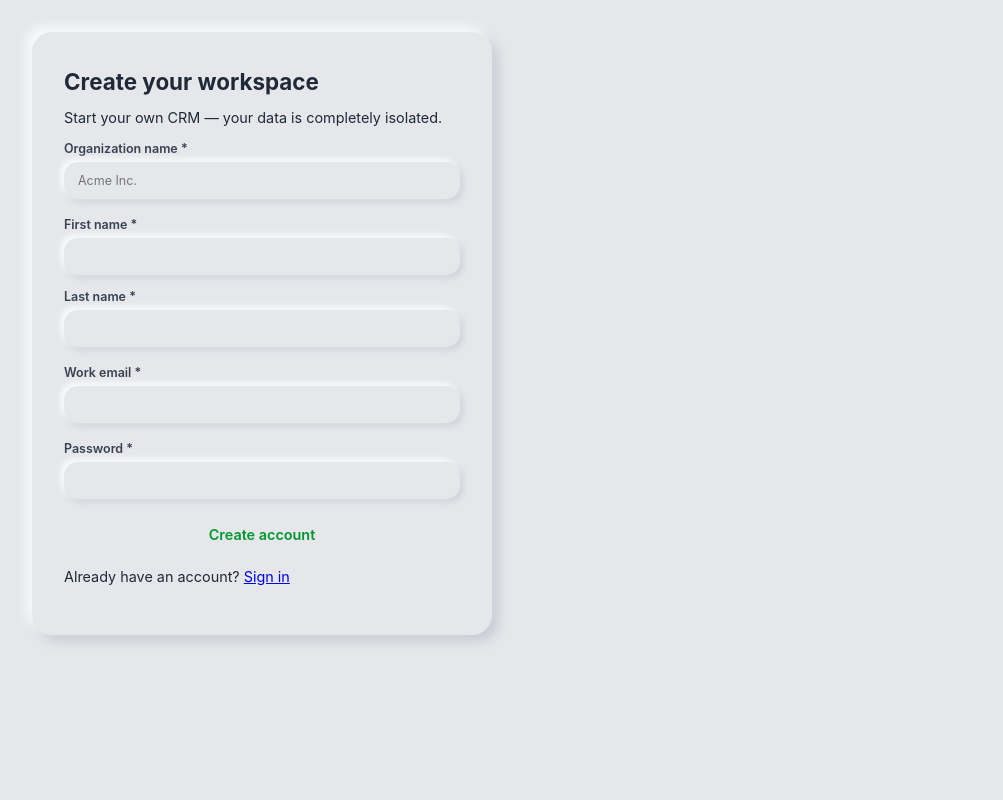
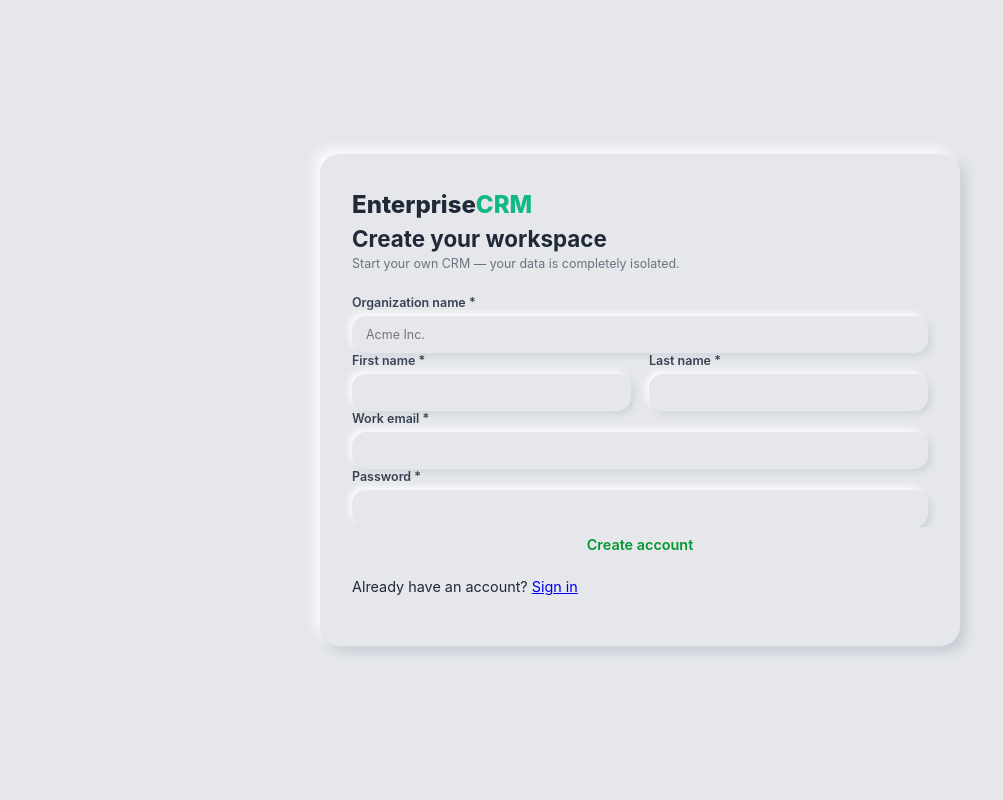
Before and after one commit to BigSmoke4/CRM, an ASP.NET Core app: template src/Crm.Web/Views/Account/Register.cshtml in a window 1280 px wide. Shown: the whole page, without its empty margins (0-1003 px from the left). Run offline with ASP.NET Core 8, Linux system fonts and the light colour scheme; the template is opened without the code that fills it, so the values that code supplies are empty; the project's own start-up code is not run, and a stand-in starts its controllers and pages.

Commit message:
Fix register page layout + local dev DB override
- Register.cshtml now standalone auth page (was rendering inside app layout at top-left)
- appsettings.Development.json: localhost SQLEXPRESS override so local dev works
  while appsettings.json keeps the remote databaseasp.net connection for deployment

```diff
--- a/src/Crm.Web/Views/Account/Register.cshtml
+++ b/src/Crm.Web/Views/Account/Register.cshtml
@@ -1,9 +1,25 @@
 @model Crm.Web.ViewModels.SetupVm
-@{ ViewData["Title"] = "Create your account"; }
-<div class="auth-card neu">
-    <h1 class="auth-title">Create your workspace</h1>
-    <p class="auth-sub">Start your own CRM — your data is completely isolated.</p>
-    <form method="post" class="form">
+@{
+    ViewData["Title"] = "Create account";
+    Layout = null;
+}
+<!DOCTYPE html>
+<html lang="en">
+<head>
+    <meta charset="utf-8" />
+    <meta name="viewport" content="width=device-width, initial-scale=1.0" />
+    <title>Sign in - Enterprise CRM</title>
+    <link rel="stylesheet" href="~/css/core/tokens.css" asp-append-version="true" />
+    <link rel="stylesheet" href="~/css/core/neumorphic.css" asp-append-version="true" />
+    <link rel="stylesheet" href="~/css/core/layout.css" asp-append-version="true" />
+    <link rel="stylesheet" href="~/css/core/components.css" asp-append-version="true" />
+    <link rel="stylesheet" href="~/css/site.css" asp-append-version="true" />
+</head><body class="auth-body">
+<div class="auth-card neu auth-card--wide">
+    <div class="auth-card__brand">Enterprise<span>CRM</span></div>
+    <h1>Create your workspace</h1>
+    <p class="auth-card__sub">Start your own CRM — your data is completely isolated.</p>
+    <form method="post" asp-action="Register">
         @Html.AntiForgeryToken()
         <div asp-validation-summary="ModelOnly" class="form-errors"></div>
         <label class="field"><span>Organization name *</span><input asp-for="OrganizationName" class="input" required placeholder="Acme Inc." /></label>
@@ -17,4 +33,5 @@
     </form>
     <p class="auth-foot">Already have an account? <a href="/Account/Login">Sign in</a></p>
 </div>
-@section Scripts { <partial name="_ValidationScriptsPartial" /> }
+</body>
+</html>
--- a/src/Crm.Web/appsettings.Development.json
+++ b/src/Crm.Web/appsettings.Development.json
@@ -4,5 +4,8 @@
       "Default": "Information",
       "Microsoft.AspNetCore": "Warning"
     }
+  },
+  "ConnectionStrings": {
+    "Default": "Server=localhost\\SQLEXPRESS;Database=CrmDb;Trusted_Connection=True;TrustServerCertificate=True;MultipleActiveResultSets=true"
   }
 }
```
